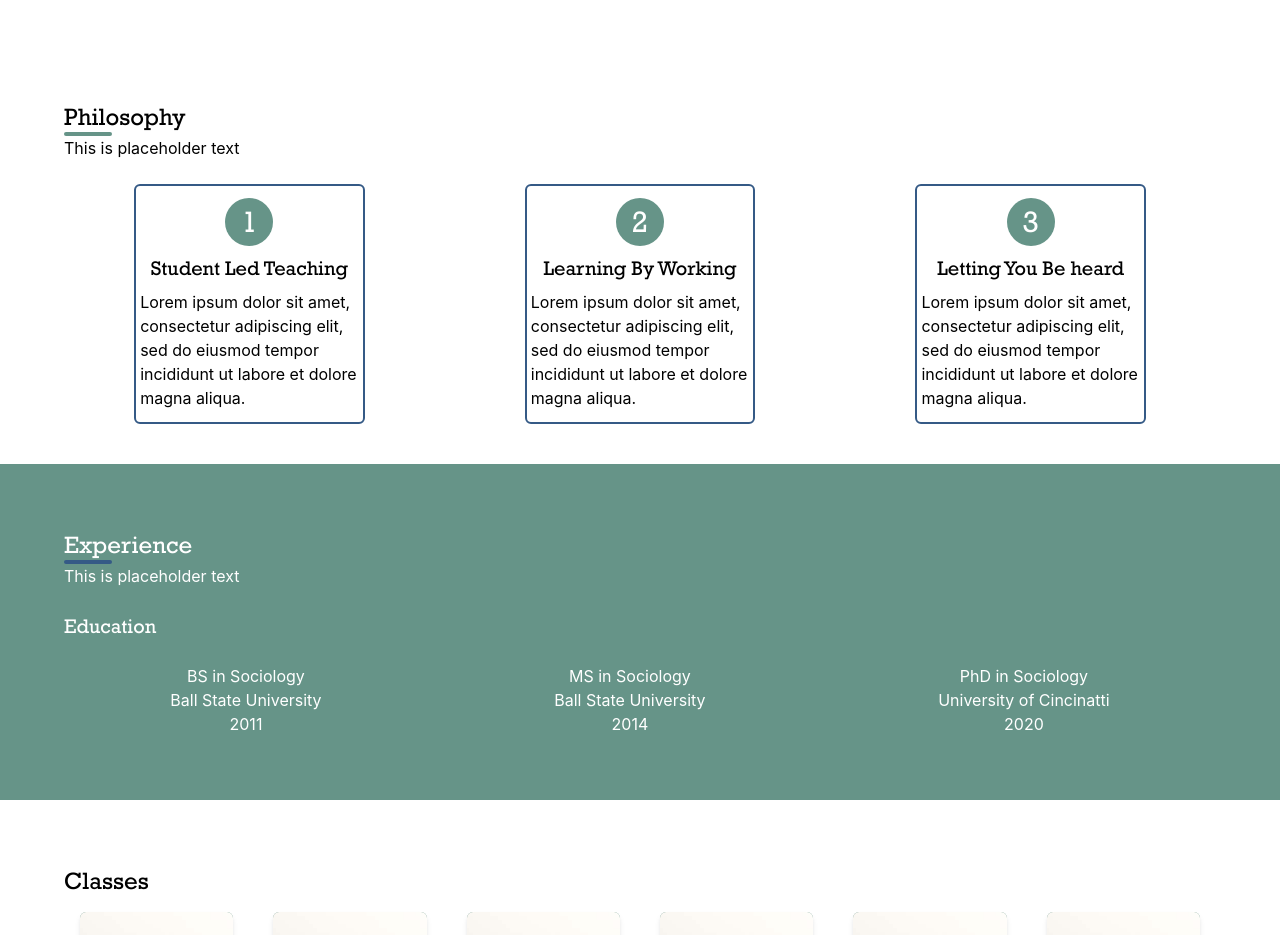
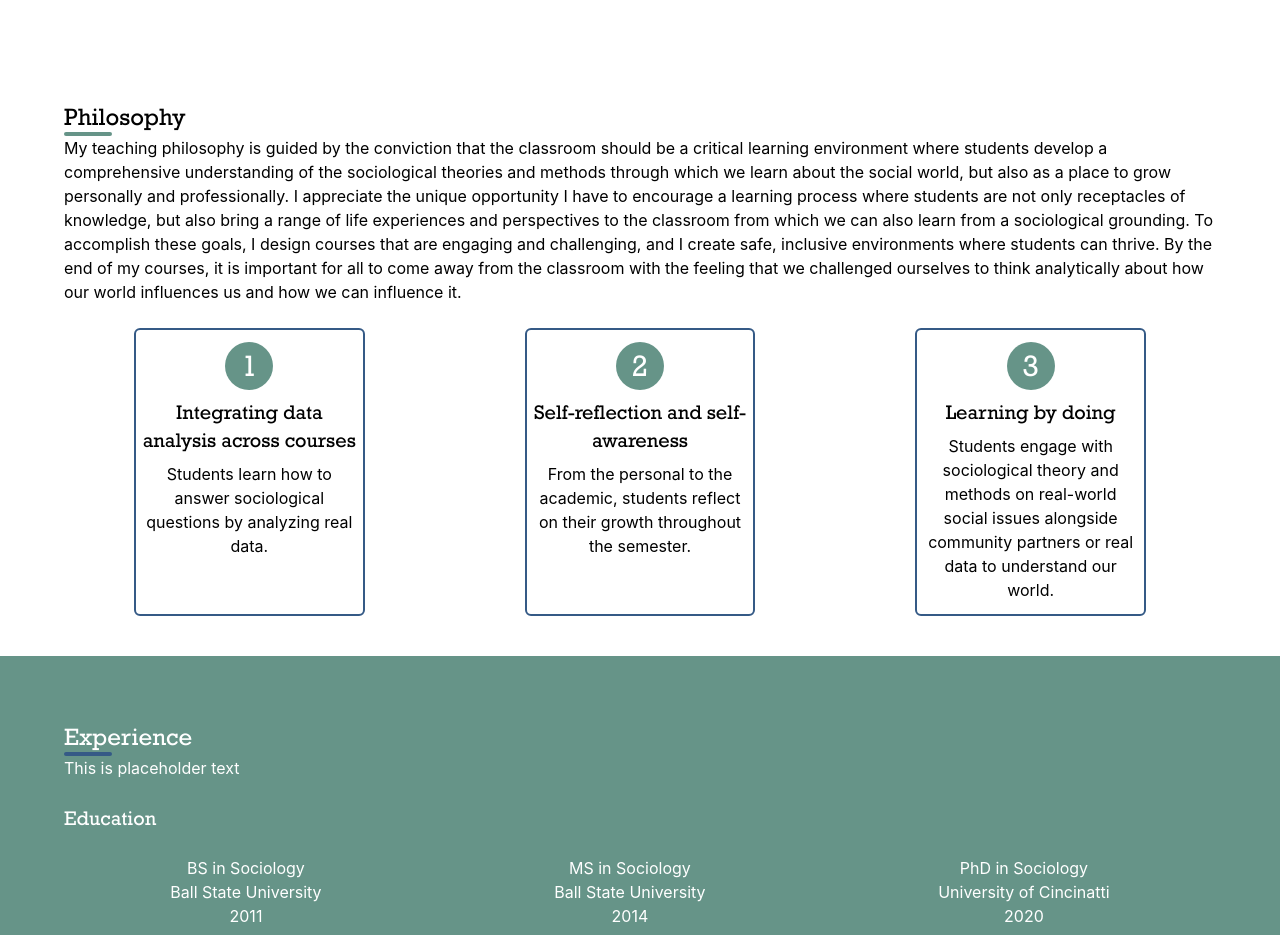
Before and after one commit to Cwoodard2/umsl-professor-web, a React (Create React App) app: page /Teaching in a window 1280 px wide. Shown: the part 800-1735 px from the top of the page. Built offline with nearby package versions, Linux system fonts and the light colour scheme.

Commit message:
Adding some of content Elaina has made plus trying to set up and improve UI

```diff
--- a/src/CMSBackEnd/ClassCardEditor.jsx
+++ b/src/CMSBackEnd/ClassCardEditor.jsx
@@ -42,9 +42,14 @@ const ClassCardEditor = () => {
     return(
         <>
         <CMSNav />
+        <div className="flex flex-row">
         <div className="flex flex-col gap-10 justify-center items-center">
             <h1>Class Card</h1>
-            <input placeholder="Class" id="class" className="border border-webGreen rounded-sm p-1" value={card} onChange={(e) => setCard(e.target.value)}></input>
+            <input placeholder="Class number" id="class" className="border border-webGreen rounded-sm p-1" value={card} onChange={(e) => setCard(e.target.value)}></input>
+            <input placeholder="class name" id="whenTaught" className="border border-webGreen rounded-sm p-1"></input>
+            <input placeholder="Mode" id="whenTaught" className="border border-webGreen rounded-sm p-1"></input>
+            <input placeholder="schedule" id="whenTaught" className="border border-webGreen rounded-sm p-1"></input>
+            <input placeholder="next offered" id="whenTaught" className="border border-webGreen rounded-sm p-1"></input>
             <textarea placeholder="Course Description" id="description" className="border border-webGreen rounded-sm p-1" value={description} onChange={(e) => setDescription(e.target.value)}></textarea>
             <input placeholder="Semesters Taught" id="whenTaught" className="border border-webGreen rounded-sm p-1"></input>
             <ul>{articleAuthors.map((author) => <li>{author}</li>)}</ul>
@@ -56,6 +61,7 @@ const ClassCardEditor = () => {
             whenTaught={articleAuthors}
             descript={description}
           />
+        </div>
         </>
     );
 };
--- a/src/components/PhilosophyTile.tsx
+++ b/src/components/PhilosophyTile.tsx
@@ -7,7 +7,7 @@ const PhilosophyTile = (props: any) => {
         <p>{props.number}</p>
       </div>
       <h3 className="rockwell text-xl text-center">{props.philosophy}</h3>
-      <p>{props.philDescript}</p>
+      <p className="text-center">{props.philDescript}</p>
     </div>
   );
 };
--- a/src/components/TeachingSection.tsx
+++ b/src/components/TeachingSection.tsx
@@ -7,26 +7,23 @@ const TeachingSection = (props: any) => {
     <div className="pl-16 pr-16" id={props.title}>
       <h2 className="rockwell text-2xl">{props.title}</h2>
       <div className="w-12 h-1 bg-webGreen rounded-sm"></div>
-      <p>This is placeholder text</p>
+      <p>My teaching philosophy is guided by the conviction that the classroom should be a critical learning environment where students develop a comprehensive understanding of the sociological theories and methods through which we learn about the social world, but also as a place to grow personally and professionally. I appreciate the unique opportunity I have to encourage a learning process where students are not only receptacles of knowledge, but also bring a range of life experiences and perspectives to the classroom from which we can also learn from a sociological grounding. To accomplish these goals, I design courses that are engaging and challenging, and I create safe, inclusive environments where students can thrive. By the end of my courses, it is important for all to come away from the classroom with the feeling that we challenged ourselves to think analytically about how our world influences us and how we can influence it.</p>
       <br></br>
       <div className="flex md:flex-row flex-col gap-5 md:justify-around">
         <PhilosophyTile
           number="1"
-          philDescript="Lorem ipsum dolor sit amet, consectetur adipiscing elit, sed do eiusmod tempor incididunt ut labore et dolore magna aliqua.
-"
-          philosophy="Student Led Teaching"
+          philDescript="Students learn how to answer sociological questions by analyzing real data."
+          philosophy="Integrating data analysis across courses"
         />
         <PhilosophyTile
           number="2"
-          philDescript="Lorem ipsum dolor sit amet, consectetur adipiscing elit, sed do eiusmod tempor incididunt ut labore et dolore magna aliqua.
-"
-          philosophy="Learning By Working"
+          philDescript="From the personal to the academic, students reflect on their growth throughout the semester."
+          philosophy="Self-reflection and self-awareness "
         />
         <PhilosophyTile
           number="3"
-          philDescript="Lorem ipsum dolor sit amet, consectetur adipiscing elit, sed do eiusmod tempor incididunt ut labore et dolore magna aliqua.
-"
-          philosophy="Letting You Be heard"
+          philDescript="Students engage with sociological theory and methods on real-world social issues alongside community partners or real data to understand our world."
+          philosophy="Learning by doing "
         />
       </div>
     </div>
--- a/src/data/firebaseConfiguration.js
+++ b/src/data/firebaseConfiguration.js
@@ -2,6 +2,7 @@
 import { initializeApp } from "firebase/app";
 import { getFirestore } from "firebase/firestore";
 import { getAuth } from "firebase/auth";
+import { getStorage } from "firebase/storage";
 // TODO: Add SDKs for Firebase products that you want to use
 // https://firebase.google.com/docs/web/setup#available-libraries
 
@@ -19,3 +20,4 @@ const firebaseConfig = {
 const app = initializeApp(firebaseConfig);
 export const db = getFirestore(app);
 export const auth = getAuth(app);
+export const storage = getStorage(app);
--- a/src/pages/CommunityEngagement.tsx
+++ b/src/pages/CommunityEngagement.tsx
@@ -5,11 +5,11 @@ import StandardPage from "../components/StandardPage";
 import ComEngage from "../components/ComEngage";
 import ComEngageFilter from "../components/ComEngageFilter";
 import communityImage from "../images/communityengagement.png";
-import { db } from "../data/firebaseConfiguration";
+import { db, storage } from "../data/firebaseConfiguration";
+import { ref } from "firebase/storage";
 
 const CommunityEngagement = () => {
   const [comEngageItems, setComEngageItems] = useState([]);
-
   useEffect(() => {
     const checkForData = async () => {
       const docToGet: any = doc(db, "professordata", "comEngage");
--- a/src/pages/Teaching.tsx
+++ b/src/pages/Teaching.tsx
@@ -4,7 +4,7 @@ import StandardPage from "../components/StandardPage";
 import ClassCard from "../components/ClassCard";
 import TeachingSection from "../components/TeachingSection";
 import EducationSection from "../components/EducationSection";
-import teachingImage from "../images/dr-heng-moss_classroom.jpg";
+import teachingImage from "../images/TEACHING.png";
 
 const Teaching = () => {
   return (
@@ -52,6 +52,8 @@ const Teaching = () => {
           <ClassCard
             class="2202"
             whenTaught="Spring"
+            mode="Online"
+            nextOffered=""
             descript="Lorem ipsum dolor sit amet, consectetur adipiscing elit, sed do eiusmod tempor incididunt ut labore et dolore magna aliqua."
           />
           <ClassCard class="2202" whenTaught="Spring" />
```
Also changed, not shown: src/images/TEACHING.png (added).
